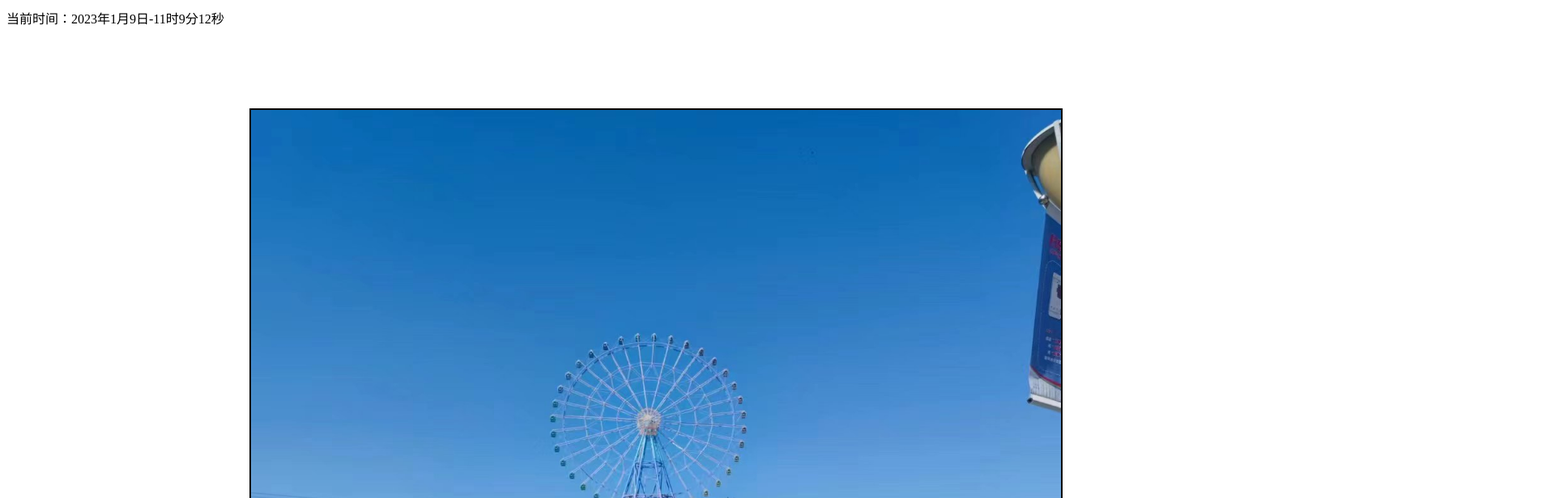
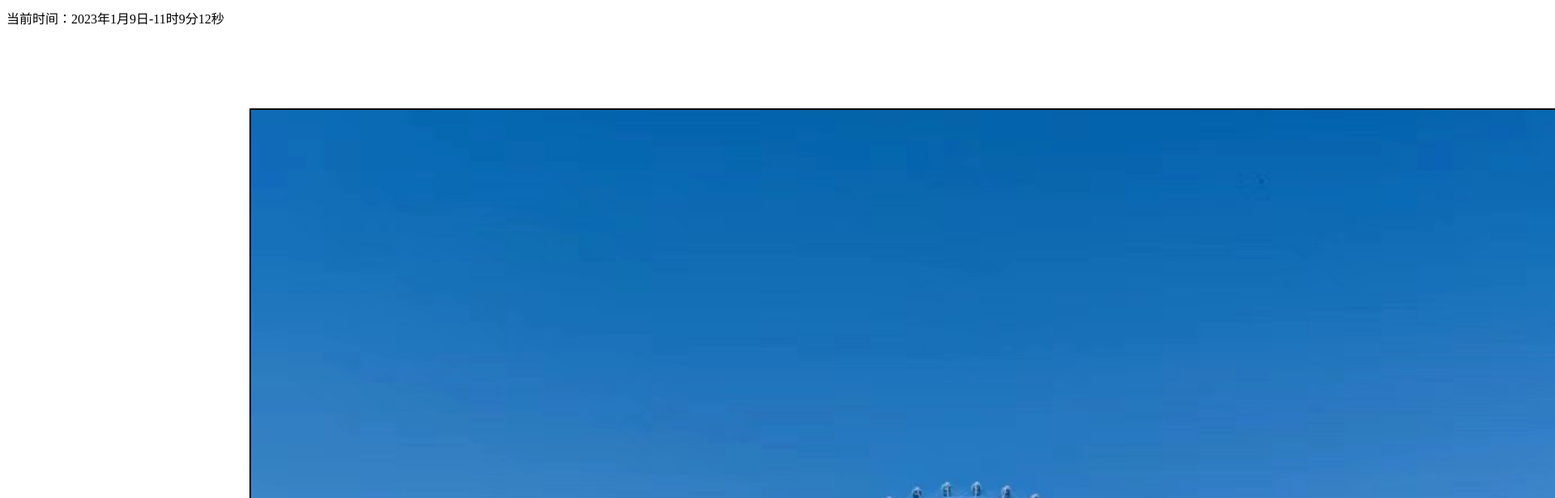
Before and after one commit to 200131130297/200131130297.github.io, a plain HTML site: page index.html in a window 1280 px wide. Shown: the part 440-1056 px from the top of the page at 81% size, 1920 px wide, since content can reach past the window. Drawn offline with Linux system fonts and the light colour scheme.

Commit message:
Update index.html
Signed-off-by: 王起超 <121530896+200131130297@users.noreply.github.com>

```diff
--- a/index.html
+++ b/index.html
@@ -38,7 +38,7 @@
 </script>
 
    <div class="container">
-   <img class="img1" src="10000.jpg"/ height="1200px" width="1000px" border="2px" align="bottom" title="星高度" alt="替换文字的内容" hspace="300px" vspace="100px >
+   <img class="img1" src="10000.jpg"/ height="2000px" width="1800px" border="2px" align="bottom" title="星高度" alt="替换文字的内容" hspace="300px" vspace="100px >
 
     <body bgcolor="pink">
 </body>
```
